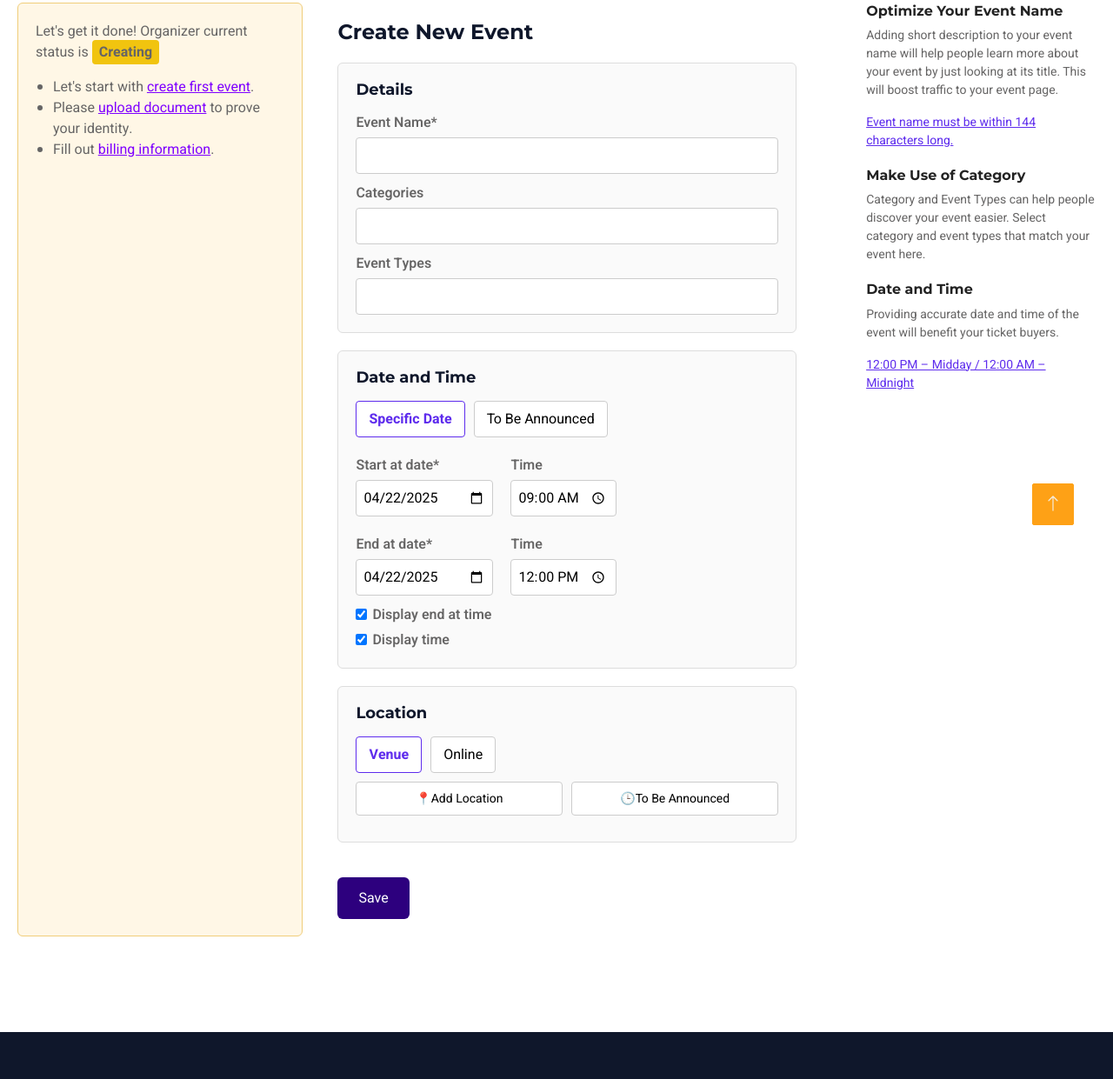
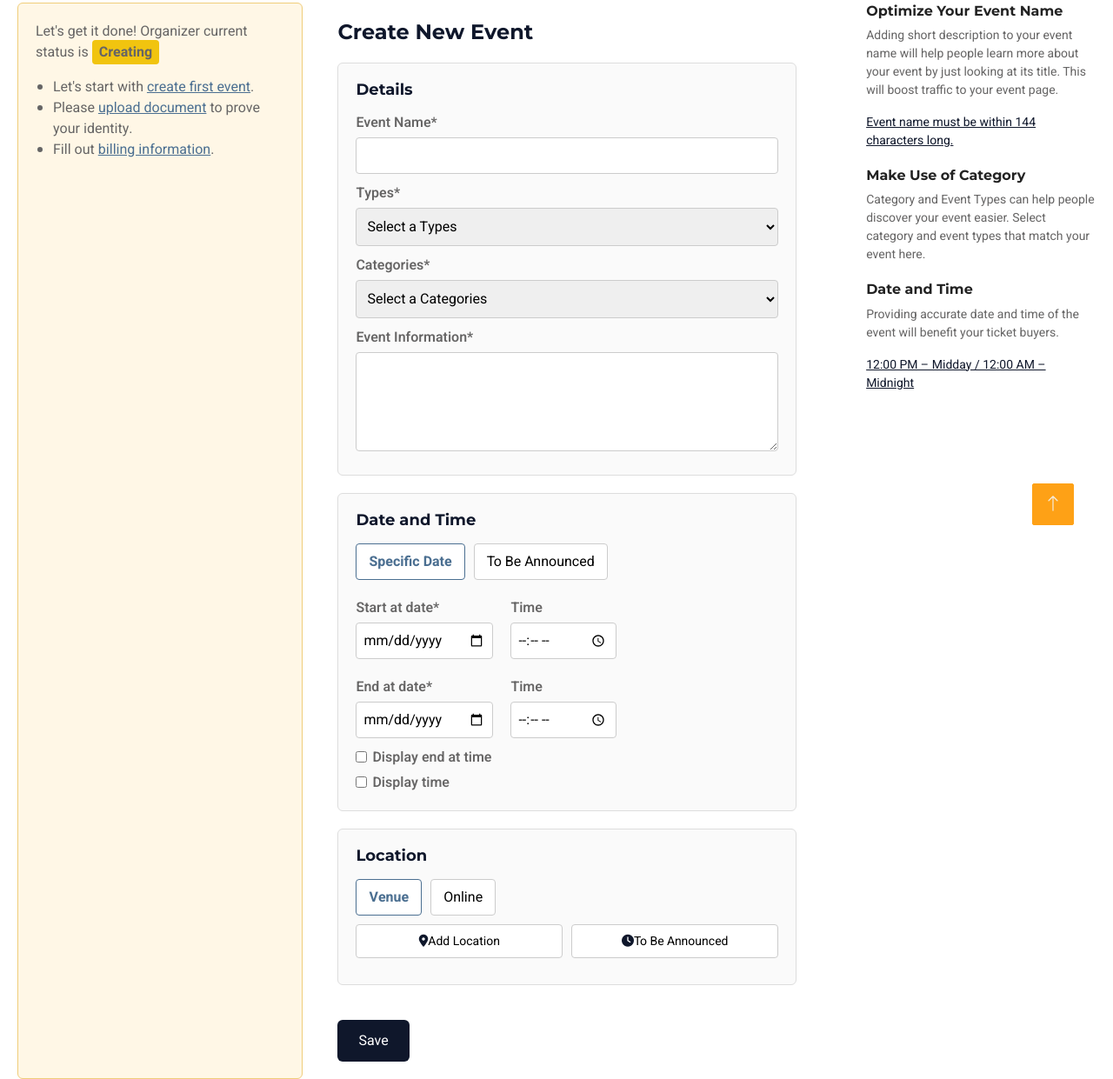
Before and after one commit to proudrada/paigun, a plain HTML site: page organizer.html in a window 1280 px wide. Shown: the part 151-1392 px from the top of the page at 87% size. Drawn offline with nearby package versions, Linux system fonts and the light colour scheme.

Commit message:
organizer

```diff
--- a/organizer.css
+++ b/organizer.css
@@ -20,7 +20,7 @@
   }
 
   .status-box a {
-    color: #7f00ff;
+    color: #4b6f91;
     text-decoration: underline;
   }
 
@@ -76,6 +76,23 @@
     border-radius: 4px;
   }
 
+  textarea {
+    width: 100%;
+    padding: 8px;
+    margin-top: 5px;
+    border: 1px solid #ccc;
+    border-radius: 4px;
+  }
+
+
+  select {
+    width: 100%;
+    padding: 8px;
+    margin-top: 5px;
+    border: 1px solid #ccc;
+    border-radius: 4px;
+  }
+
   .date-time-row {
     display: flex;
     gap: 20px;
@@ -97,8 +114,8 @@
   }
 
   .tab-select button.active {
-    border-color: #5e2ced;
-    color: #5e2ced;
+    border-color: #4b6f91;
+    color: #4b6f91;
     font-weight: bold;
   }
 
@@ -123,7 +140,7 @@
   .save-btn {
     margin-top: 20px;
     padding: 12px 24px;
-    background: #2d007e;
+    background: #0F172B;
     color: #fff;
     border: none;
     border-radius: 6px;
@@ -143,6 +160,6 @@
   }
 
   .side-info a {
-    color: #5e2ced;
+    color: #0F172B;
     text-decoration: underline;
   }
--- a/organizer.html
+++ b/organizer.html
@@ -74,7 +74,7 @@
                         </button>
                         <div class="collapse navbar-collapse justify-content-between" id="navbarCollapse">
                             <div class="navbar-nav mr-auto py-0">
-                                <a href="index.html" class="nav-item nav-link active">Home</a>
+                                <a href="index.html" class="nav-item nav-link">Home</a>
                                 <div class="nav-item dropdown">
                                     <a href="#" class="nav-link dropdown-toggle" data-bs-toggle="dropdown">Event</a>
                                     <div class="dropdown-menu rounded-0 m-0">
@@ -84,7 +84,7 @@
                                 <a href="#" class="nav-link dropdown-toggle" data-bs-toggle="dropdown">Workshop</a>
                                 <a href="#" class="nav-link dropdown-toggle" data-bs-toggle="dropdown">Destination</a>
                                 <a href="calendar.html" class="nav-item nav-link">Calendar</a>
-                                <a href="organizer.html" class="nav-item nav-link">Organizer</a>
+                                <a href="organizer.html" class="nav-item nav-link active">Organizer</a>
                             </div>
                             <div class="d-flex align-items-center">
                                 <a href="#" class="nav-item nav-link text-white text-decoration-underline me-4">EN</a>
@@ -115,59 +115,159 @@
 
                 <div class="form-section">
                   <h2>Details</h2>
+
                   <label>Event Name*</label>
                   <input type="text" />
 
-                  <label>Categories</label>
-                  <input type="text" />
+                  <label>Types*</label>
+                  <select>
+                    <option value="">Select a Types</option>
+                    <option value="Event">Event</option>
+                    <option value="Workshop">Workshop</option>
+                    <option value="Destination">Destination</option>
+                  </select>
 
-                  <label>Event Types</label>
-                  <input type="text" />
+                  <label>Categories*</label>
+                  <select>
+                    <option value="">Select a Categories</option>
+                    <option value="Art">Art</option>
+                    <option value="Culture & Festival">Culture & Festival</option>
+                    <option value="Education">Education</option>
+                    <option value="Expo">Expo</option>
+                    <option value="Food & Beverage">Food & Beverage</option>
+                    <option value="Health">Health</option>
+                    <option value="Local">Local</option>
+                    <option value="Nature">Nature</option>
+                    <option value="Religion">Religion</option>
+                    <option value="Spa & Wellness">Spa & Wellness</option>
+                    <option value="Sports">Sports</option>
+                  </select>
+
+                  <label>Event Information*</label>
+                  <textarea rows="4" style="resize: vertical;"></textarea>
                 </div>
 
                 <div class="form-section">
                   <h2>Date and Time</h2>
                   <div class="tab-select">
-                    <button class="active">Specific Date</button>
-                    <button>To Be Announced</button>
+                    <button class="tab-button active" data-tab="specific">Specific Date</button>
+                    <button class="tab-button" data-tab="tba">To Be Announced</button>
                   </div>
+
+                  <div id="specific-date-section">
                     <div class="date-time-row">
                       <div>
                         <label>Start at date*</label>
-                      <input type="date" value="2025-04-22" />
+                        <input type="date"/>
                       </div>
                       <div>
                         <label>Time</label>
-                      <input type="time" value="09:00" />
+                        <input type="time"/>
                       </div>
                     </div>
                     <div class="date-time-row">
                       <div>
                         <label>End at date*</label>
-                      <input type="date" value="2025-04-22" />
+                        <input type="date"/>
                       </div>
                       <div>
                         <label>Time</label>
-                      <input type="time" value="12:00" />
+                        <input type="time"/>
                       </div>
                     </div>
                     <div class="checkboxes">
-                    <label><input type="checkbox" checked /> Display end at time</label>
-                    <label><input type="checkbox" checked /> Display time</label>
+                      <label><input type="checkbox" /> Display end at time</label>
+                      <label><input type="checkbox" /> Display time</label>
+                    </div>
                   </div>
                 </div>
 
+                <script>
+                  const buttons = document.querySelectorAll('.tab-button');
+                  const specificDateSection = document.getElementById('specific-date-section');
+
+                  buttons.forEach(button => {
+                    button.addEventListener('click', () => {
+                      // Toggle active class
+                      buttons.forEach(btn => btn.classList.remove('active'));
+                      button.classList.add('active');
+
+                      // Show or hide the specific date section
+                      if (button.dataset.tab === 'specific') {
+                        specificDateSection.style.display = 'block';
+                      } else {
+                        specificDateSection.style.display = 'none';
+                      }
+                    });
+                  });
+                </script>
+
         <div class="form-section">
           <h2>Location</h2>
+
+          <!-- Venue / Online Tabs -->
           <div class="tab-select">
-                    <button class="active">Venue</button>
-                    <button>Online</button>
+            <button class="tab-button active" data-tab="venue">Venue</button>
+            <button class="tab-button" data-tab="online">Online</button>
           </div>
+
+          <!-- Conditional Sections -->
+          <div id="venue-section">
             <div class="tab-select small">
-                    <button><span>📍</span> Add Location</button>
-                    <button><span>🕒</span> To Be Announced</button>
+              <button id="add-location-btn">
+                <i class="fas fa-map-marker-alt icon text-dark"></i> Add Location
+              </button>
+              <button id="tba-location-btn">
+                <i class="fas fa-clock icon text-dark"></i> To Be Announced
+              </button>
+            </div>
+            <div id="location-input" style="margin-top: 10px; display: none;">
+              <label>Location*</label>
+              <input type="text" placeholder="Enter location" />
             </div>
           </div>
+
+          <div id="online-section" style="display: none; margin-top: 10px;">
+            <label>Online Event URL*</label>
+            <input type="text" placeholder="https://..." />
+          </div>
+        </div>
+
+        <script>
+          // Venue/Online tab toggle
+          const tabButtons = document.querySelectorAll('.tab-button');
+          const venueSection = document.getElementById('venue-section');
+          const onlineSection = document.getElementById('online-section');
+
+          tabButtons.forEach(button => {
+            button.addEventListener('click', () => {
+              tabButtons.forEach(btn => btn.classList.remove('active'));
+              button.classList.add('active');
+
+              if (button.dataset.tab === 'venue') {
+                venueSection.style.display = 'block';
+                onlineSection.style.display = 'none';
+              } else {
+                venueSection.style.display = 'none';
+                onlineSection.style.display = 'block';
+              }
+            });
+          });
+
+          // Add Location / TBA toggle
+          const addLocationBtn = document.getElementById('add-location-btn');
+          const tbaLocationBtn = document.getElementById('tba-location-btn');
+          const locationInput = document.getElementById('location-input');
+
+          addLocationBtn.addEventListener('click', () => {
+            locationInput.style.display = 'block';
+          });
+
+          tbaLocationBtn.addEventListener('click', () => {
+            locationInput.style.display = 'none';
+          });
+        </script>
+
 
                 <button class="save-btn">Save</button>
               </div>
@@ -221,14 +321,6 @@
                         <a class="btn btn-link" href="">Terms & Condition</a>
                         <a class="btn btn-link" href="">Support</a>
                     </div>
-                    <!-- <div class="col-md-6">
-                        <h6 class="section-title text-start text-primary text-uppercase mb-4">Services</h6>
-                        <a class="btn btn-link" href="">Food & Restaurant</a>
-                        <a class="btn btn-link" href="">Spa & Fitness</a>
-                        <a class="btn btn-link" href="">Sports & Gaming</a>
-                        <a class="btn btn-link" href="">Event & Party</a>
-                        <a class="btn btn-link" href="">GYM & Yoga</a>
-                    </div> -->
                 </div>
             </div>
         </div>
```
Also changed, not shown: calendar.html (+0 -8 lines). Lines whose indentation alone changed are shown as unchanged.
